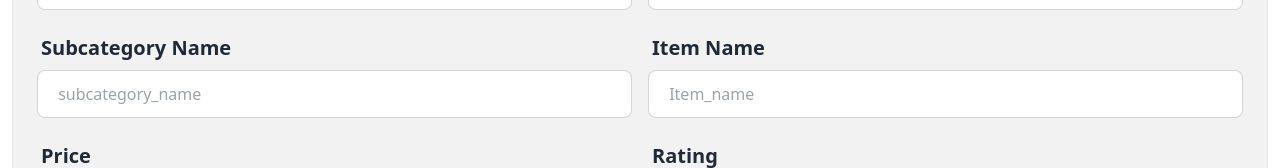
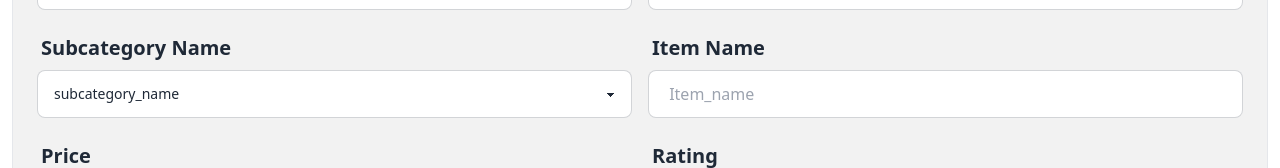
Before and after one commit to reduanhaiderrifat/Artisan-Alley, a React (Vite) app: page /addartscrafts in a window 1280 px wide. Shown: the part 227-395 px from the top of the page. Built offline with nearby package versions, Linux system fonts and the light colour scheme; no server answers; sample sign-in values are in the browser's storage.

Commit message:
add select and option on add arts & crafts page form

```diff
--- a/src/pages/AddArtsCarfts.jsx
+++ b/src/pages/AddArtsCarfts.jsx
@@ -90,7 +90,6 @@ const AddArtsCarfts = () => {
                     className="input input-bordered w-full"
                     placeholder=" Username"
                     defaultValue={user.displayName}
-                    required
                   />
                 </label>
               </div>
@@ -102,9 +101,9 @@ const AddArtsCarfts = () => {
                 </label>
                 <label className="input-group">
                   <input
-                    type="text"
+                    type="email"
                     name="email"
-                    className="input input-bordered w-full"
+                    className="input input-bordered w-full cursor-no-drop"
                     placeholder="email"
                     value={user.email}
                   />
@@ -122,13 +121,29 @@ const AddArtsCarfts = () => {
                   </span>
                 </label>
                 <label className="input-group">
-                  <input
+                  <select
                     type="text"
                     name="category"
-                    className="input input-bordered w-full"
-                    placeholder=" subcategory_name"
+                    className="input input-bordered w-full select"
+                    // placeholder="subcategory_name"
                     required
-                  />
+                  >
+                    <option value="" disabled selected>
+                      subcategory_name
+                    </option>
+                    <option value="Watercolour Painting">
+                      Watercolour Painting
+                    </option>
+                    <option value="Oil Painting">Oil Painting</option>
+                    <option value="Charcoal Sketching">
+                      Charcoal Sketching
+                    </option>
+                    <option value="Cartoon Drawing">Cartoon Drawing</option>
+                    <option value="Landscape Painting">
+                      Landscape Painting
+                    </option>
+                    <option value="Portrait Drawing">Portrait Drawing</option>
+                  </select>
                 </label>
               </div>
               <div className="form-control  lg:w-1/2">
```
